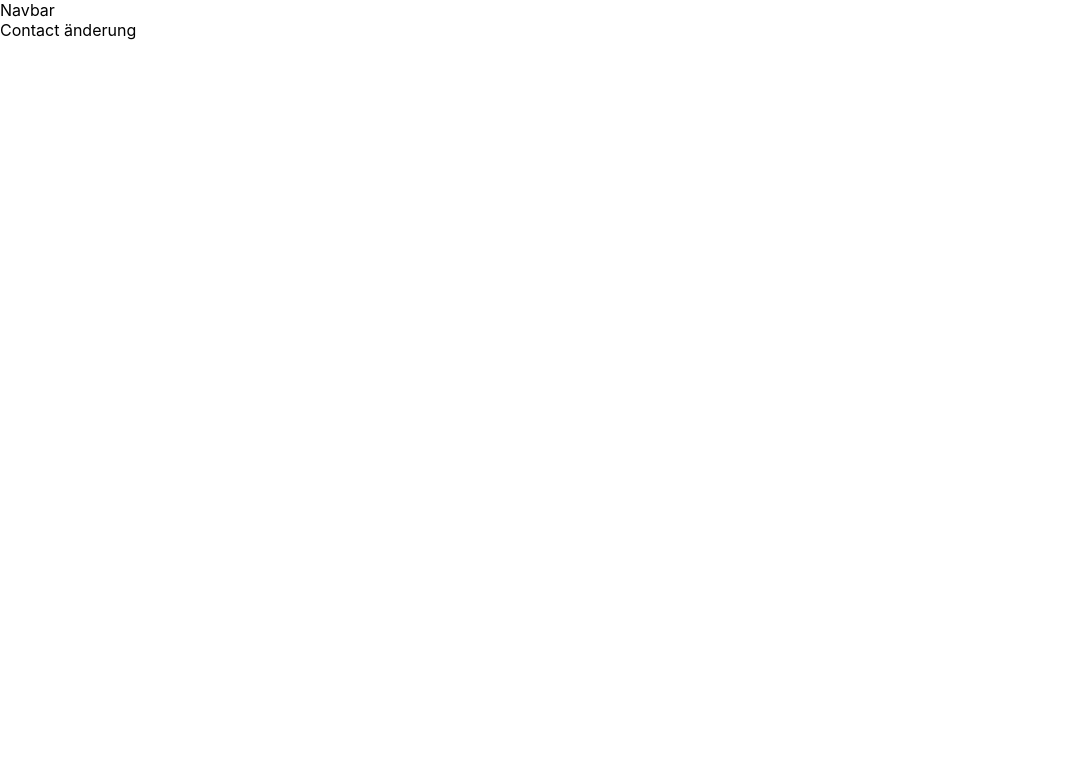
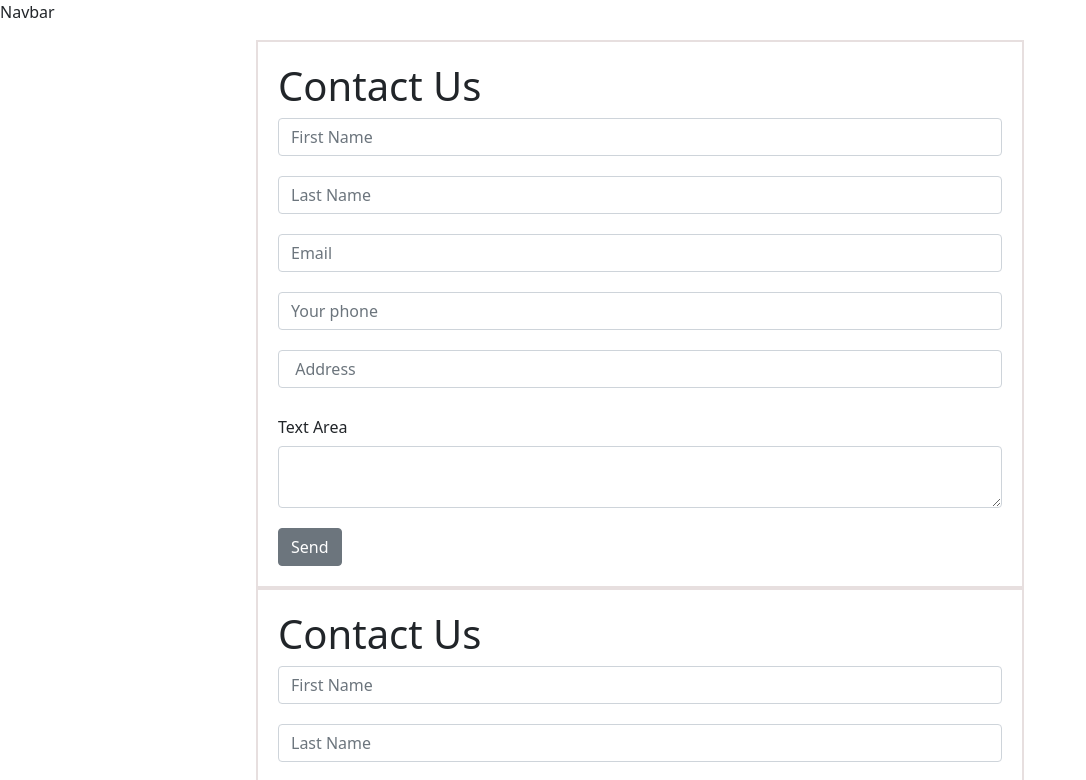
Before and after one commit to FbW47-2/ZeitErfassungApp, a React (Create React App) app in the folder zeiterfassung/: page /contact in a window 1280 px wide. Shown: the top 780 px of the page, without its empty margins (0-1086 px from the left). Built offline with nearby package versions, Linux system fonts and the light colour scheme.

Commit message:
änderung

```diff
--- a/zeiterfassung/package.json
+++ b/zeiterfassung/package.json
@@ -6,6 +6,7 @@
     "@testing-library/jest-dom": "^5.12.0",
     "@testing-library/react": "^11.2.7",
     "@testing-library/user-event": "^12.8.3",
+    "bootstrap": "^5.0.1",
     "react": "^17.0.2",
     "react-dom": "^17.0.2",
     "react-scripts": "4.0.3",
--- a/zeiterfassung/src/App.js
+++ b/zeiterfassung/src/App.js
@@ -1,5 +1,6 @@
-
+import React from 'react';
 import './App.css';
+import 'bootstrap/dist/css/bootstrap.min.css';
 import NavBar from "./NavBar";
 import { BrowserRouter, Route, Switch } from "react-router-dom";
 import Home from "./Pages/Home";
@@ -21,6 +22,7 @@ function App() {
 
         </Switch>
       </BrowserRouter>
+      <Contact/>
     </div>
   );
 }
--- /dev/null
+++ b/zeiterfassung/src/Pages/Contact.css
@@ -0,0 +1,20 @@
+Form{
+    border:2px solid rgb(231, 223, 223);
+    margin: auto;
+    padding: 20px;
+    width: 60%;
+
+}
+
+
+
+#exampleText{
+
+    margin-bottom: 20px;
+
+
+}
+
+input{
+    margin-bottom: 20px;
+}
--- a/zeiterfassung/src/Pages/Contact.jsx
+++ b/zeiterfassung/src/Pages/Contact.jsx
@@ -1,10 +1,56 @@
-import React from 'react'
+import React from 'react';
+import "./Contact.css"
+import { Button, Input, Form , FormGroup, Label, Row, Col} from 'reactstrap';
+
 
 function Contact() {
     return (
         <div>
-            <p>Contact änderung</p>
-        </div>
+
+
+
+            <Form class="contact-form" action="index.html" method="post">
+
+            <h1>Contact Us</h1>
+
+
+                <FormGroup>
+
+
+                <Input type="text" class="contact-form-text" placeholder="First Name"/>
+
+
+                <Input type="text" class="contact-form-text" placeholder="Last Name"/>
+
+
+                <Input type="email" class="contact-form-text" placeholder="Email"/>
+
+
+                <Input type="text" class="contact-form-text" placeholder="Your phone"/>
+
+                <Input type="text" class="contact-form-text" placeholder=" Address"/>
+
+
+                <Label for="exampleText" sm={2}>Text Area</Label>
+                <Input type="textarea" name="text" id="exampleText" />
+
+                </FormGroup>
+
+
+
+                <Button type="submit" class="btn" value="Send">Send</Button>
+
+            </Form>
+            </div>
+
+
+
+
+
+
+
+
+
     )
 }
 
```
Also changed, not shown: 1 other file (tests, documents, lock files or other folders).
